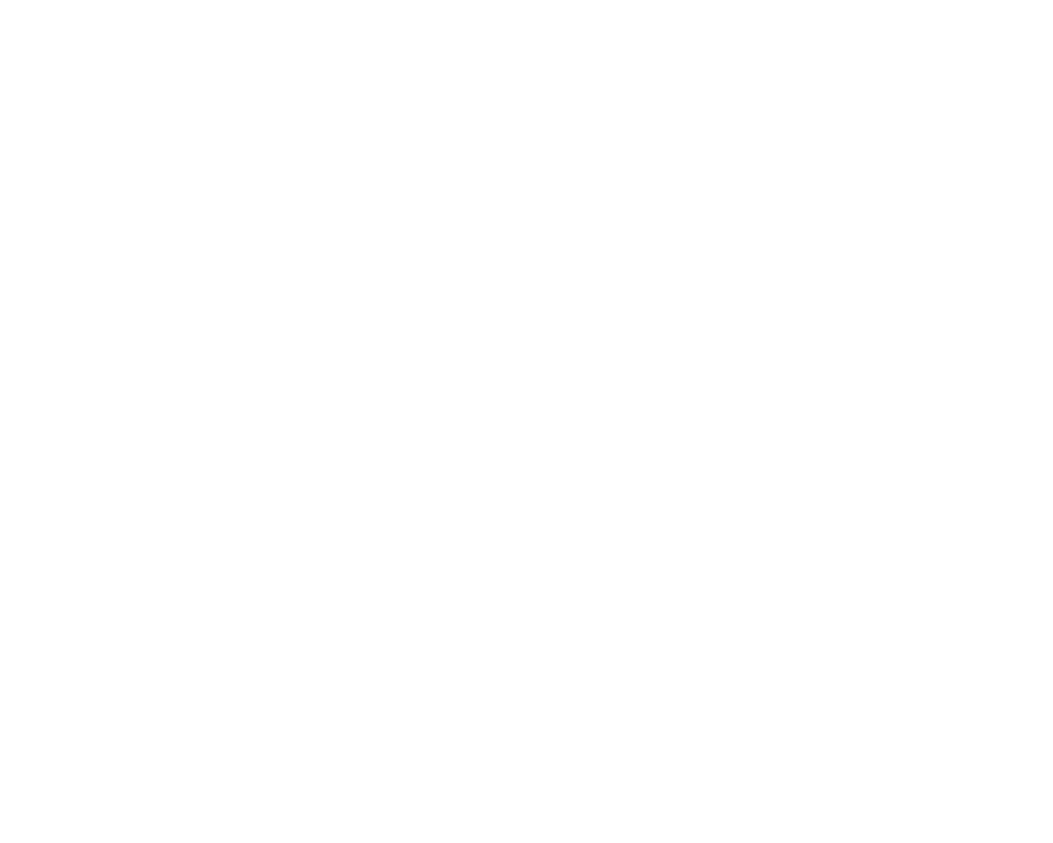
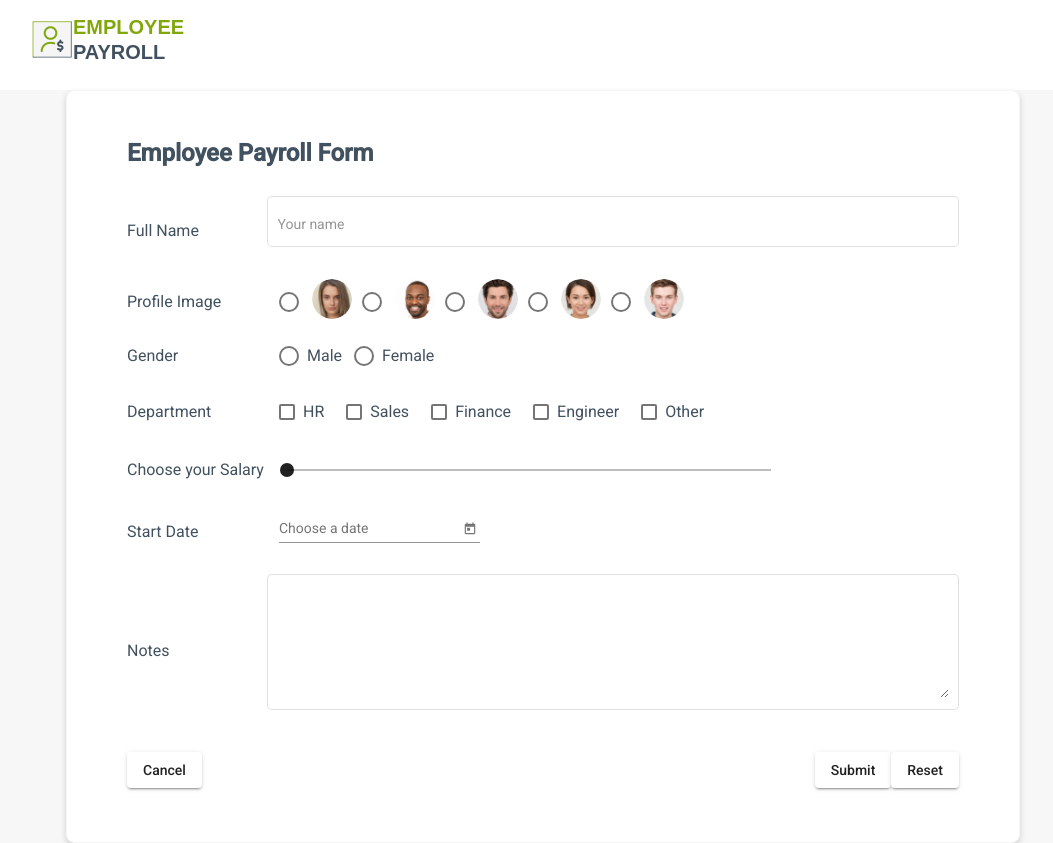
Before and after one commit to pooja14206/Employee-Payroll-AngularApp, an Angular app: page /add/1 in a window 1280 px wide. Before the commit this address led to /. Shown: the whole page, without its empty margins (97-1150 px from the left). Before the commit the page ends 800 px from the top, so only its background shows below. Built offline with nearby package versions, Linux system fonts and the light colour scheme.

Commit message:
added a file for Update functionality

```diff
--- a/src/app/app-routing.module.ts
+++ b/src/app/app-routing.module.ts
@@ -7,6 +7,7 @@ const routes: Routes = [
   { path: '', redirectTo: 'home', pathMatch: 'full' },
   { path: 'home', component: HomeComponent },
   { path: 'add', component: AddComponent },
+  { path: 'add/:id', component: AddComponent }
 ];
 
 @NgModule({
--- a/src/app/component/add/add.component.html
+++ b/src/app/component/add/add.component.html
@@ -16,26 +16,23 @@
     <div class="row-content">
       <label class="label text" for="profile">Profile Image </label>
       <div class="profile-radio-content">
-        <mat-radio-button name="profile" color="primary" value="Ellipse1.png"
-          ngDefaultControl formControlName="profilePic">
+        <mat-radio-group ngDefaultControl formControlName="profilePic">
+        <mat-radio-button name="profile" color="primary" value="../assets/Ellipse1.png">
           <img class="profile" id='image1' src="../assets/Ellipse1.png">
         </mat-radio-button>
-        <mat-radio-button name="profile" color="primary" value="/Ellipse2.png"
-          ngDefaultControl formControlName="profilePic">
+        <mat-radio-button name="profile" color="primary" value="../assets/Ellipse2.png" >
           <img class="profile" id='image2' src="../assets/Ellipse2.png">
         </mat-radio-button>
-        <mat-radio-button name="profile" color="primary" value="Ellipse3.png"
-          ngDefaultControl formControlName="profilePic">
+        <mat-radio-button name="profile" color="primary" value="../assets/Ellipse3.png">
           <img class="profile" id='image3' src="../assets/Ellipse3.png">
         </mat-radio-button>
-        <mat-radio-button name="profile" color="primary" value="Ellipse4.png"
-          ngDefaultControl formControlName="profilePic">
+        <mat-radio-button name="profile" color="primary" value="../assets/Ellipse4.png">
           <img class="profile" id='image4' src="../assets/Ellipse4.png">
         </mat-radio-button>
-        <mat-radio-button name="profile" color="primary" value="../assets/Ellipse5.png"
-          ngDefaultControl formControlName="profilePic">
+        <mat-radio-button name="profile" color="primary" value="../assets/Ellipse5.png">
           <img class="profile" id='image5' src="../assets/Ellipse5.png">
         </mat-radio-button>
+      </mat-radio-group>
       </div>
     </div>
 
@@ -44,14 +41,14 @@
     <div class="row-content">
       <label class="label text" for="gender">Gender</label>
       <div>
-        <mat-radio-button type="radio" name="gender" color="primary" value="male" ngDefaultControl
-          formControlName="gender">
-          <label class="text" for="male">Male</label>
-        </mat-radio-button>
-        <mat-radio-button type="radio" name="gender" color="primary" value="female" ngDefaultControl
-          formControlName="gender">
-          <label class="text" for="female">Female</label>
-        </mat-radio-button>
+        <mat-radio-group ngDefaultControl formControlName="gender">
+          <mat-radio-button type="radio" name="gender" color="primary" value="male">
+            <label class="text" for="male">Male</label>
+          </mat-radio-button>
+          <mat-radio-button type="radio" name="gender" color="primary" value="female">
+            <label class="text" for="female">Female</label>
+          </mat-radio-button>
+        </mat-radio-group>
       </div>
     </div>
 
@@ -60,7 +57,7 @@
       <label class="label text" for="depatment">Department</label>
       <div *ngFor="let department of departments">
         <mat-checkbox #checkbox class="checkbox" type="checkbox" color="primary" [value]="department.value"
-          (change)="onCheckboxChange($event)">
+          (change)="onCheckboxChange($event)" [checked]="department.checked">
           <label class="text">{{department.name}}</label>
         </mat-checkbox>
       </div>
--- a/src/app/component/add/add.component.ts
+++ b/src/app/component/add/add.component.ts
@@ -1,7 +1,10 @@
-import { Component, OnInit } from '@angular/core';
+import { Component, Input, OnInit } from '@angular/core';
 import { FormArray, FormBuilder, FormControl, FormGroup, Validators } from '@angular/forms';
 import { MatCheckboxChange } from '@angular/material/checkbox';
+import { ActivatedRoute, Router } from '@angular/router';
+// import { group } from 'console';
 import { Employee } from 'src/app/model/employee';
+import { DataService } from 'src/app/service/data.service';
 import { HttpService } from 'src/app/service/http.service';
 
 @Component({
@@ -15,32 +18,42 @@ export class AddComponent implements OnInit {
   public employee: Employee = new Employee;
   public employeeFormGroup: FormGroup;
 
+
   departments: Array<any> = [
     {
       name: "HR",
-      value: "HR"
+      value: "HR",
+      checked: false
     },
     {
       name: "Sales",
-      value: "Sales"
+      value: "Sales",
+      checked: false
     },
     {
       name: "Finance",
-      value: "Finance"
+      value: "Finance",
+      checked: false
     },
     {
       name: "Engineer",
-      value: "Engineer"
+      value: "Engineer",
+      checked: false
     },
     {
       name: "Other",
-      value: "Other"
+      value: "Other",
+      checked: false
     }
   ]
 
   constructor(
     private formBuilder: FormBuilder,
     private httpService: HttpService,
+    private router: Router,
+    private dataService: DataService,
+    private activatedRouter: ActivatedRoute,
+    private fromBuilder: FormBuilder
   ) {
     this.employeeFormGroup = this.formBuilder.group({
       name: new FormControl(''),
@@ -52,13 +65,31 @@ export class AddComponent implements OnInit {
       note: new FormControl('')
     })
   }
+  ngOnInit(): void {
 
-  ngOnInit(): void {
-    console.log(this.employeeFormGroup);
+    if (this.activatedRouter.snapshot.params['id'] != undefined) {
+      this.dataService.currentEmployee.subscribe(employee => {
+        if (Object.keys(employee).length !== 0) {
+          this.employeeFormGroup.get('name')?.setValue(employee.name);
+          this.employeeFormGroup.patchValue({ 'profilePic': employee.profilePic });
+          this.employeeFormGroup.patchValue({ 'gender': employee.gender });
+          this.employeeFormGroup.get('salary')?.setValue(employee.salary);
+          this.employeeFormGroup.get('startDate')?.setValue(employee.startDate);
+          this.employeeFormGroup.get('note')?.setValue(employee.note);
+          employee.department.forEach(departmentElement => {
+            for (let index = 0; index < this.departments.length; index++) {
+              if (this.departments[index].name === departmentElement) {
+                this.departments[index].checked = true;
+              }
+            }
+          })
+        }
+      })
+    }
   }
 
   formatLabel(value: number) {
-    if (value >= 1000) {
+        if(value >= 1000) {
         return Math.round(value / 1000) + 'k';
       }
       return value;
@@ -82,8 +113,10 @@ export class AddComponent implements OnInit {
 
     onSubmit(): void {
       this.employee = this.employeeFormGroup.value;
-    this.httpService.addEmployeeData(this.employee).subscribe(response=> {
+      // if(this.employee == employee)
+      this.httpService.addEmployeeData(this.employee).subscribe(response => {
         console.log(response);
+        this.router.navigateByUrl("/home");
       });
     }
   }
--- a/src/app/component/home/home.component.html
+++ b/src/app/component/home/home.component.html
@@ -17,6 +17,7 @@
             <th>Department</th>
             <th>Salary</th>
             <th>Start Date</th>
+            <th>Notes</th>
             <th>Actions</th>
         </tr>
         <tr *ngFor="let employee of employeeDetails">
@@ -27,16 +28,16 @@
             <td>{{employee.gender}}</td>
             <td>
                 <div class="dept-label" *ngFor="let department of employee.department">
-                    {{employee.department}}
+                    {{department}}
                 </div>
             </td>
             <td>{{employee.salary}}</td>
             <td>{{employee.startDate}}</td>
+            <td>{{employee.note}}</td>
             <td>
                 <img id={{employee.empId}} (click)="remove(employee.empId)"
-                    src="../assets/delete.svg"
-                    alt="delete">
-                <img id={{employee.empId}} Onclick="update(this)"
+                    src="../assets/delete.svg"alt="delete">
+                <img id={{employee.empId}} (click)="update(employee)"
                     src="../assets/create.svg" alt="edit">
             </td>
         </tr>
--- a/src/app/component/home/home.component.ts
+++ b/src/app/component/home/home.component.ts
@@ -1,5 +1,7 @@
 import { Component, OnInit } from '@angular/core';
+import { Router } from '@angular/router';
 import { Employee } from 'src/app/model/employee';
+import { DataService } from 'src/app/service/data.service';
 import { HttpService } from 'src/app/service/http.service';
 @Component({
   selector: 'app-home',
@@ -10,7 +12,9 @@ export class HomeComponent implements OnInit {
   public employeeCount: number = 10;
   public employeeDetails: Employee[] = [];
 
-  constructor(private httpService: HttpService) { }
+
+
+  constructor(private httpService: HttpService, private router: Router,public dataService: DataService) { }
   ngOnInit(): void {
     this.httpService.getEmployeeData().subscribe(data => {
       this.employeeDetails = data.data
@@ -22,7 +26,19 @@ export class HomeComponent implements OnInit {
   remove(empId: number) {
     this.httpService.deleteEmployeeData(empId).subscribe(data => {
       console.log(data);
-      // this.ngOnInit();
+      this.ngOnInit();
     });
   }
+
+  // update(employee: Employee):void{
+  //   this.router.navigateByUrl("/add");
+  //   this.httpService.updateEmployeeData(empId, employee).subscribe(response =>{
+  //     console.log(response);
+  //     // this.router.navigateByUrl("/home");
+  // });
+  // }
+  update(employee: Employee): void {
+    this.dataService.changeEmployee(employee);
+    this.router.navigateByUrl('/add/' +employee.empId)
+  }
 }
--- /dev/null
+++ b/src/app/service/data.service.ts
@@ -0,0 +1,17 @@
+import { Injectable } from '@angular/core';
+import { BehaviorSubject } from 'rxjs';
+import { Employee } from '../model/employee';
+
+@Injectable({
+  providedIn: 'root'
+})
+export class DataService {
+
+  private employeeSource = new BehaviorSubject(new Employee());
+  currentEmployee =  this.employeeSource.asObservable();
+  constructor() { }
+
+  changeEmployee(employee: Employee){
+    this.employeeSource.next(employee);
+  }
+}
--- a/src/app/service/http.service.ts
+++ b/src/app/service/http.service.ts
@@ -7,7 +7,7 @@ import { Observable } from 'rxjs';
 })
 export class HttpService {
 
-  baseURL: string = "http://localhost:8080/employeepayrollservice/";
+  private baseURL: string = "http://localhost:8080/employeepayrollservice/";
 
   constructor(  private httpClient: HttpClient){
 
@@ -24,4 +24,8 @@ export class HttpService {
   deleteEmployeeData(empId: number): Observable<any> {
     return this.httpClient.delete(this.baseURL + "delete/" + empId);
   }
+
+  updateEmployeeData(empId: number, body: any): Observable<any> {
+    return this.httpClient.put(this.baseURL + "update/"  + empId, body);
+  }
 }
```
Also changed, not shown: 1 other file (tests, documents, lock files or other folders). Lines whose indentation alone changed are shown as unchanged.
